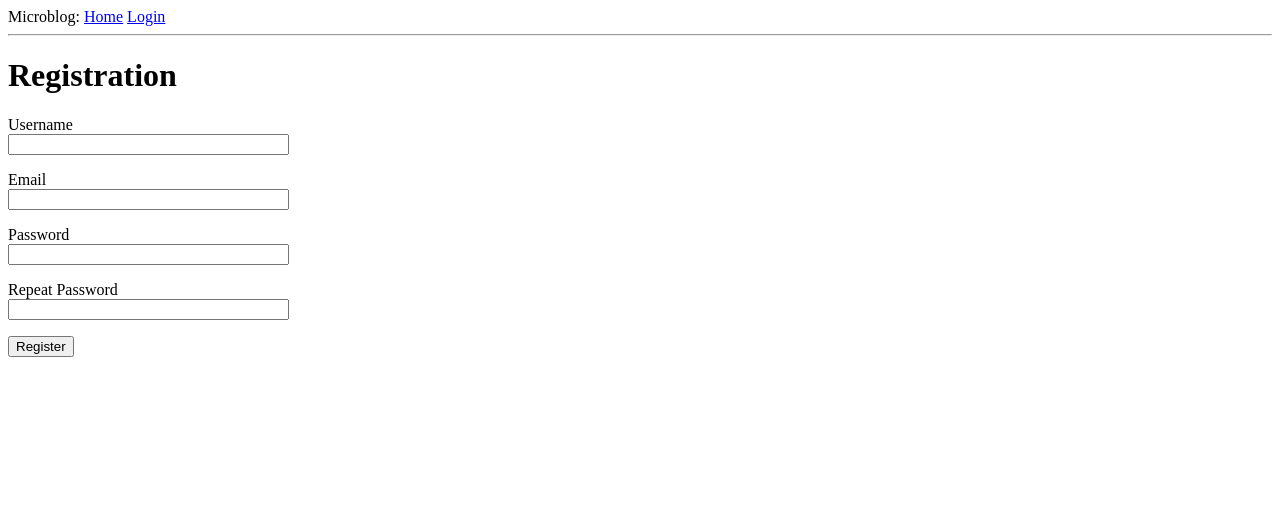
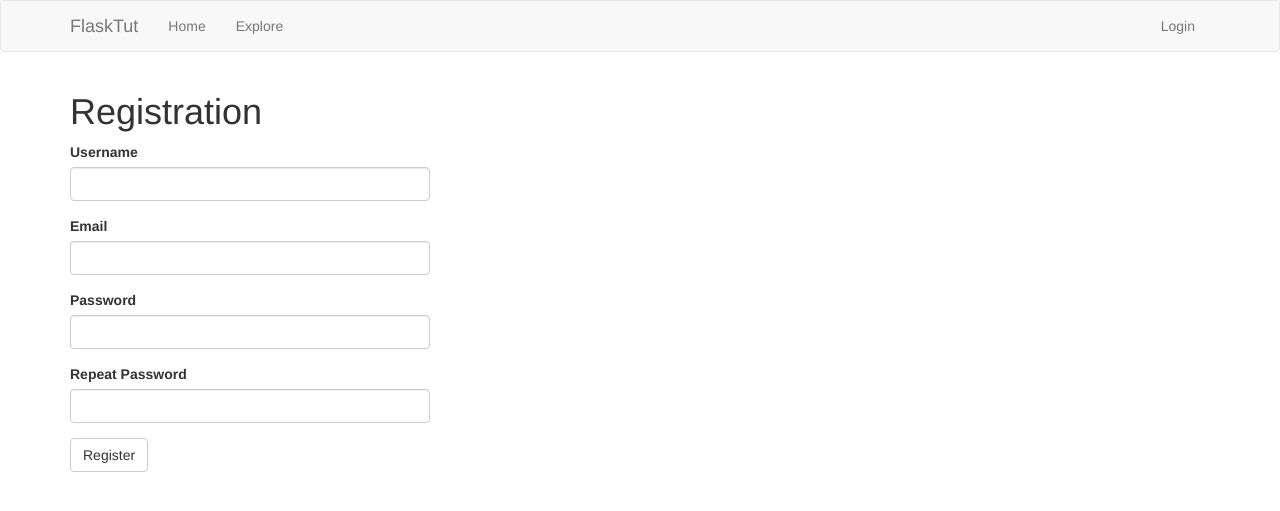
Before and after one commit to yevgenybulochnik/devops-playground, a Flask app: page /register in a window 1280 px wide. Shown: the top 511 px of the page. Run offline with Flask 2, Linux system fonts and the light colour scheme; some libraries are stand-ins or nearby versions.

Commit message:
Flask-boostrap setup

```diff
--- a/flask-tutorial/app/__init__.py
+++ b/flask-tutorial/app/__init__.py
@@ -7,6 +7,7 @@ from flask_sqlalchemy import SQLAlchemy
 from flask_migrate import Migrate
 from flask_login import LoginManager
 from flask_mail import Mail
+from flask_bootstrap import Bootstrap
 
 app = Flask(__name__)
 app.config.from_object(Config)
@@ -15,6 +16,7 @@ migrate = Migrate(app, db)
 login = LoginManager(app)
 login.login_view = 'login'
 mail = Mail(app)
+bootstrap = Bootstrap(app)
 
 if not app.debug:
     if app.config['MAIL_SERVER']:
--- a/flask-tutorial/app/templates/404.html
+++ b/flask-tutorial/app/templates/404.html
@@ -1,6 +1,6 @@
 {% extends "base.html" %}
 
-{% block content %}
+{% block app_content %}
   <h1>File Not found</h1>
   <p><a href="{{ url_for('index') }}">back</a></p>
 {% endblock %}
--- a/flask-tutorial/app/templates/500.html
+++ b/flask-tutorial/app/templates/500.html
@@ -1,6 +1,6 @@
 {% extends "base.html" %}
 
-{% block content %}
+{% block app_content %}
   <h1>An Unexpected error has occured</h1>
   <p>The administrator has been notified. Sorry for the inconvenience!</p>
   <p><a href="{{ url_for('index') }}">back</a></p>
--- a/flask-tutorial/app/templates/base.html
+++ b/flask-tutorial/app/templates/base.html
@@ -1,34 +1,48 @@
-<!DOCTYPE html>
-<html lang="en">
-<head>
-  <meta charset="UTF-8">
-  {% if title %}
-  <title> {{ title }} - Microblog!</title>
+{% extends 'bootstrap/base.html' %}
+
+{% block title %}
+  {% if title %}{{ title }} - Flasktut{% else %}Welcom to Flasktut{% endif %}
+{% endblock %}
+
+{% block navbar %}
+<nav class="navbar navbar-default">
+  <div class="container">
+    <div class="navbar-header">
+      <button type="button" class="navbar-toggle collapsed" data-toggle="collapse" data-target="#bs-example-navbar-collapse-1" aria-expanded="false">
+        <span class="sr-only">Toggle navigation</span>
+        <span class="icon-bar"></span>
+        <span class="icon-bar"></span>
+        <span class="icon-bar"></span>
+      </button>
+      <a class="navbar-brand" href="{{ url_for('index') }}">FlaskTut</a>
+    </div>
+    <div class="collapse navbar-collapse", id="bs-example-navbar-collapse-1">
+      <ul class="nav navbar-nav">
+        <li><a href="{{ url_for('index') }}">Home</a></li>
+        <li><a href="{{ url_for('explore') }}">Explore</a></li>
+      </ul>
+      <ul class="nav navbar-nav navbar-right">
+        {% if current_user.is_anonymous %}
+        <li><a href="{{ url_for('login') }}">Login</a></li>
         {% else %}
-  <title>Welcome to Microblog!</title>
+        <li><a href="{{ url_for('user', username=current_user.username) }}">Profile</a></li>
+        <li><a href="{{ url_for('logout') }}">Logout</a></li>
         {% endif %}
-</head>
-<body>
-  <div>Microblog:
-    <a href='{{ url_for("index") }}'>Home</a>
-    {% if current_user.is_anonymous %}
-    <a href='{{ url_for("login") }}'>Login</a>
-    {% else %}
-    <a href='{{ url_for("user", username=current_user.username) }}'>Profile</a>
-    <a href='{{ url_for("explore") }}'>Explore</a>
-    <a href='{{ url_for("logout") }}'>Logout</a>
-    {% endif %}
+      </ul>
     </div>
-  <hr>
+  </div>
+</nav>
+{% endblock %}
+
+{% block content%}
+  <div class="container">
     {% with messages = get_flashed_messages() %}
-  {% if messages %}
-  <ul>
+    {% if messages%}
       {% for message in messages %}
-    <li>{{ message }}</li>
+      <div class="alert alert-info" role="alert">{{ message }}</div>
       {% endfor %}
-  </ul>
     {% endif %}
     {% endwith %}
-  {% block content %}{% endblock %}
-</body>
-</html>
+  {% block app_content%}{% endblock %}
+  </div>
+{% endblock %}
--- a/flask-tutorial/app/templates/edit_profile.html
+++ b/flask-tutorial/app/templates/edit_profile.html
@@ -1,6 +1,6 @@
 {% extends "base.html" %}
 
-{% block content %}
+{% block app_content %}
 <h1>Edit Profile</h1>
 <form action="" method="post">
   {{ form.hidden_tag() }}
--- a/flask-tutorial/app/templates/index.html
+++ b/flask-tutorial/app/templates/index.html
@@ -1,6 +1,6 @@
 {% extends "base.html" %}
 
-{% block content %}
+{% block app_content %}
   <h1> Hello, {{ current_user.username }}!</h1>
   {% if form %}
   <form action="" method="post" novalidate>
--- a/flask-tutorial/app/templates/login.html
+++ b/flask-tutorial/app/templates/login.html
@@ -1,6 +1,6 @@
 {% extends 'base.html' %}
 
-{% block content %}
+{% block app_content %}
   <h1>Sign In</h1>
   <form action='' method='post' novalidate>
     {{ form.hidden_tag() }}
--- a/flask-tutorial/app/templates/register.html
+++ b/flask-tutorial/app/templates/register.html
@@ -1,37 +1,11 @@
 {% extends "base.html" %}
+{% import "bootstrap/wtf.html" as wtf %}
 
-{% block content %}
+{% block app_content %}
   <h1>Registration</h1>
-  <form action='' method='post' novalidate>
-    {{ form.hidden_tag() }}
-    <p>
-      {{ form.username.label }}<br>
-      {{ form.username(size=32) }}<br>
-      {% for error in form.username.errors %}
-      <span style='color: red;'>[{{ error }}]</span>
-      {% endfor %}
-    </p>
-    <p>
-      {{ form.email.label }}<br>
-      {{ form.email(size=32) }}<br>
-      {% for error in form.email.errors %}
-      <span style='color: red;'>[{{ error }}]</span>
-      {% endfor %}
-    </p>
-    <p>
-      {{ form.password.label }}<br>
-      {{ form.password(size=32) }}<br>
-      {% for error in form.password.errors %}
-      <span style='color: red;'>[{{ error }}]</span>
-      {% endfor %}
-    </p>
-    <p>
-      {{ form.password2.label }}<br>
-      {{ form.password2(size=32) }}<br>
-      {% for error in form.password2.errors %}
-      <span style='color: red;'>[{{ error }}]</span>
-      {% endfor %}
-    </p>
-    <p>{{ form.submit() }}</p>
-  </form>
+  <div class="row">
+      <div class="col-md-4">
+        {{ wtf.quick_form(form) }}
+      </div>
+  </div>
 {% endblock %}
--- a/flask-tutorial/app/templates/reset_password_request.html
+++ b/flask-tutorial/app/templates/reset_password_request.html
@@ -1,6 +1,6 @@
 {% extends 'base.html' %}
 
-{% block content %}
+{% block app_content %}
 <h1>Reset Password</h1>
   <form action="" method="post" novalidate>
       {{ form.hidden_tag() }}
--- a/flask-tutorial/app/templates/user.html
+++ b/flask-tutorial/app/templates/user.html
@@ -1,6 +1,6 @@
 {% extends "base.html" %}
 
-{% block content %}
+{% block app_content %}
 <table>
   <tr valign='top'>
     <td><img src="{{ user.avatar(128) }}"></td>
--- a/flask-tutorial/requirements.txt
+++ b/flask-tutorial/requirements.txt
@@ -3,8 +3,10 @@ blinker==1.4
 certifi==2018.11.29
 chardet==3.0.4
 Click==7.0
+dominate==2.3.5
 flake8==3.6.0
 Flask==1.0.2
+Flask-Bootstrap==3.3.7.1
 Flask-Login==0.4.1
 Flask-Mail==0.9.1
 Flask-Migrate==2.3.1
@@ -28,5 +30,6 @@ requests==2.20.1
 six==1.11.0
 SQLAlchemy==1.2.14
 urllib3==1.24.1
+visitor==0.1.3
 Werkzeug==0.14.1
 WTForms==2.2.1
```
Lines whose indentation alone changed are shown as unchanged.
